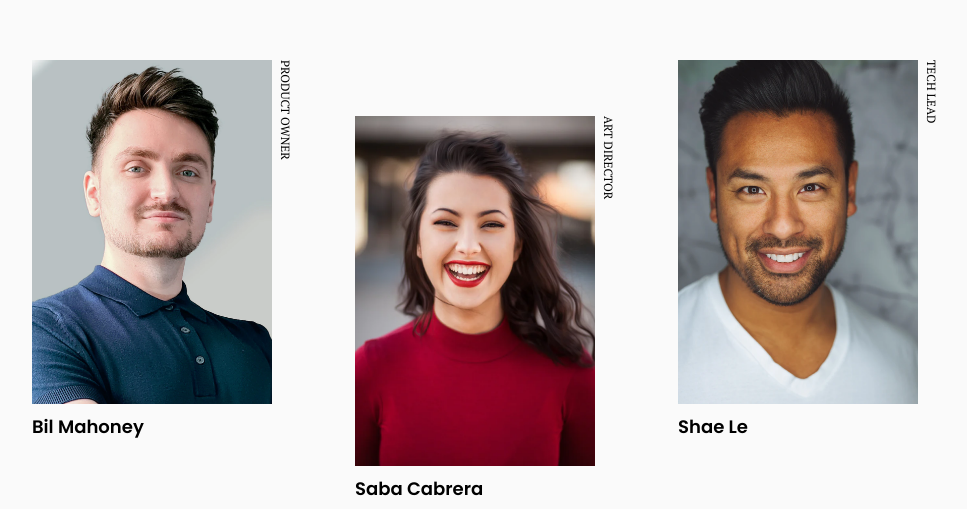
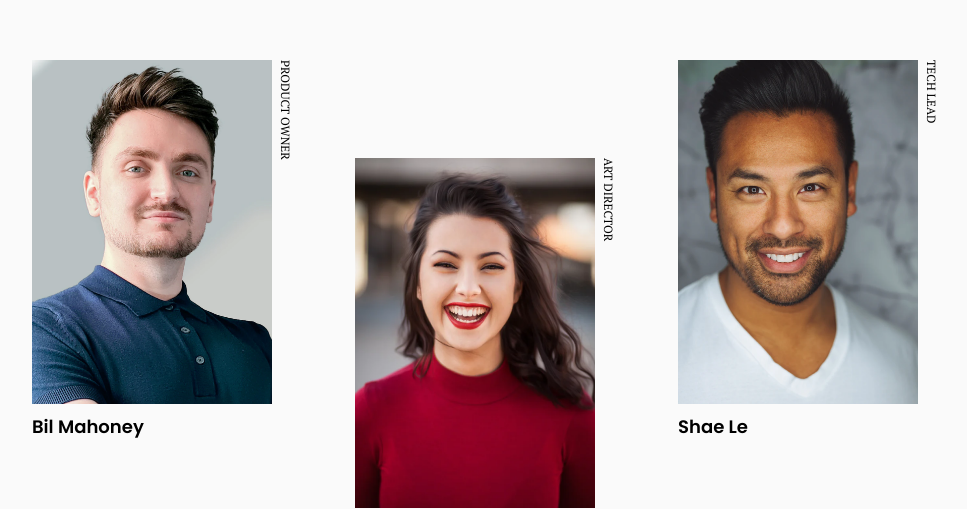
Before and after one commit to zathio/dev-challenges, a plain HTML site: page responsive-path/my-team-page/index.html in a window 1280 px wide. Shown: the part 229-738 px from the top of the page, without its empty margins (158-1125 px from the left). Drawn offline with Linux system fonts and the light colour scheme.

Commit message:
fixed top padding

```diff
--- a/responsive-path/my-team-page/css/main.css
+++ b/responsive-path/my-team-page/css/main.css
@@ -126,7 +126,7 @@ body {
 
 @media screen and (min-width: 640px) {
   .flex-container .member:nth-child(3n+2) {
-    margin-top: 4rem;
+    margin-top: 7rem;
   }
 }
 
```
